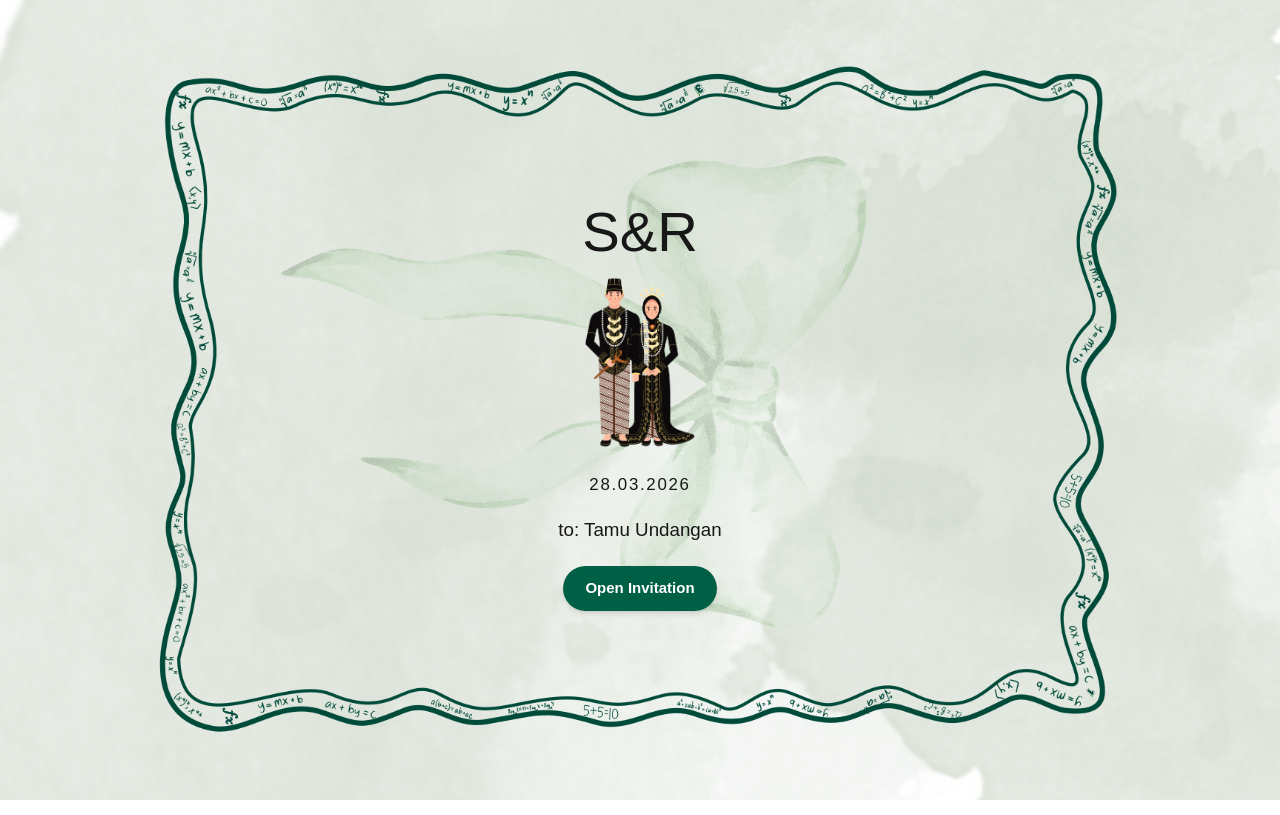
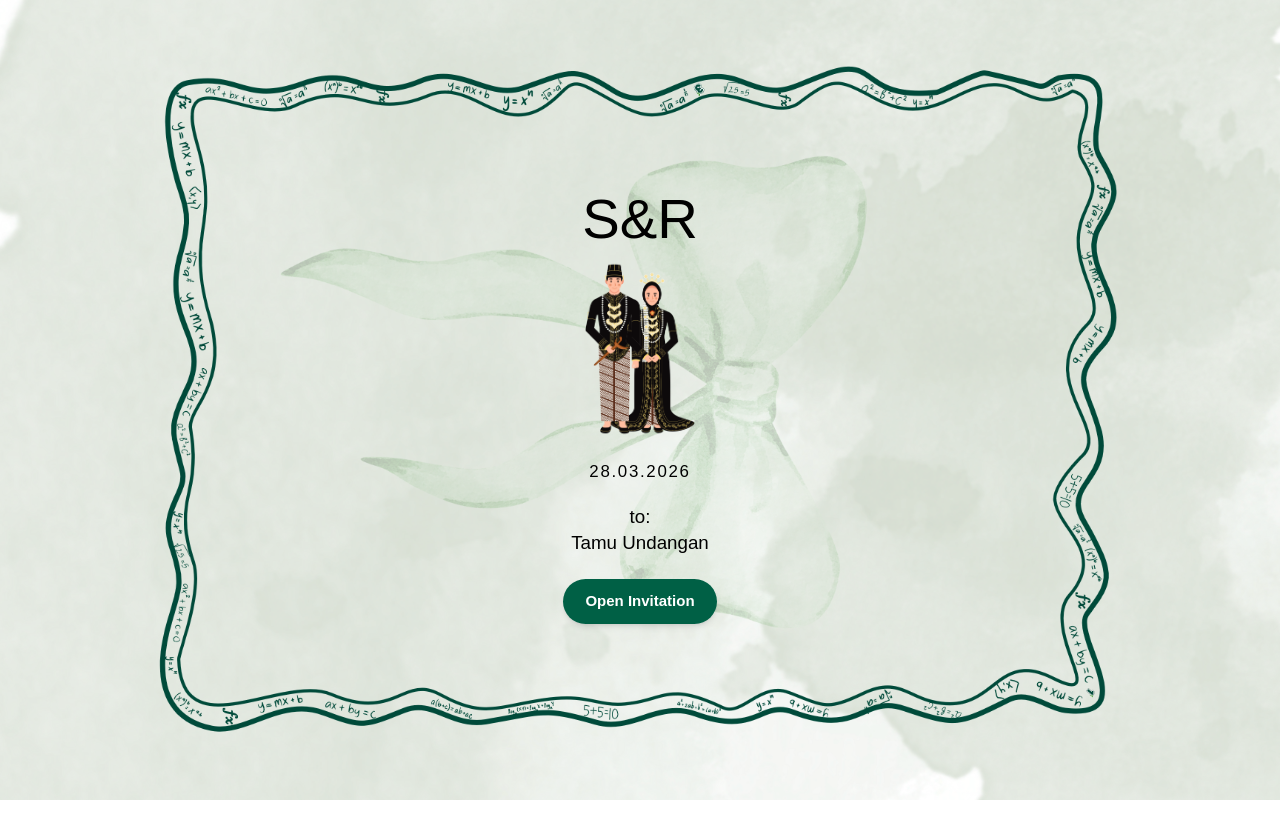
Before and after one commit to rezkyyayang/invitation, a Next.js app: page / in a window 1280 px wide. Built offline with nearby package versions, Linux system fonts and the light colour scheme; a web font is replaced by a local one.

Commit message:
Update font color

```diff
--- a/src/app/page.tsx
+++ b/src/app/page.tsx
@@ -23,7 +23,7 @@ function HomeContent() {
       <main className="relative flex min-h-dvh items-center justify-center px-safe py-safe">
         <section className="flex w-full max-w-[420px] flex-col items-center gap-4 text-center md:max-w-none md:w-auto">
           {/* Heading S&R with Dynalight font */}
-          <h1 className="text-5xl md:text-6xl">S&amp;R</h1>
+            <h1 className="text-5xl md:text-6xl text-black">S&amp;R</h1>
 
 
 
@@ -34,10 +34,10 @@ function HomeContent() {
             className="h-auto w-30 md:w-40"
           />
           {/* Optional date under image (commented out) */}
-          <p className="mt-2 text-lg tracking-widest">28.03.2026</p>
+          <p className="mt-2 text-lg tracking-widest text-black">28.03.2026</p>
 
           {/* Recipient name above the button */}
-          <p className="mt-1 text-lg md:text-xl">to: {recipientName}</p>
+          <p className="mt-1 text-lg md:text-xl text-black">to: <br/> {recipientName}</p>
 
           {/* Open Invitation button */}
           <button
```
